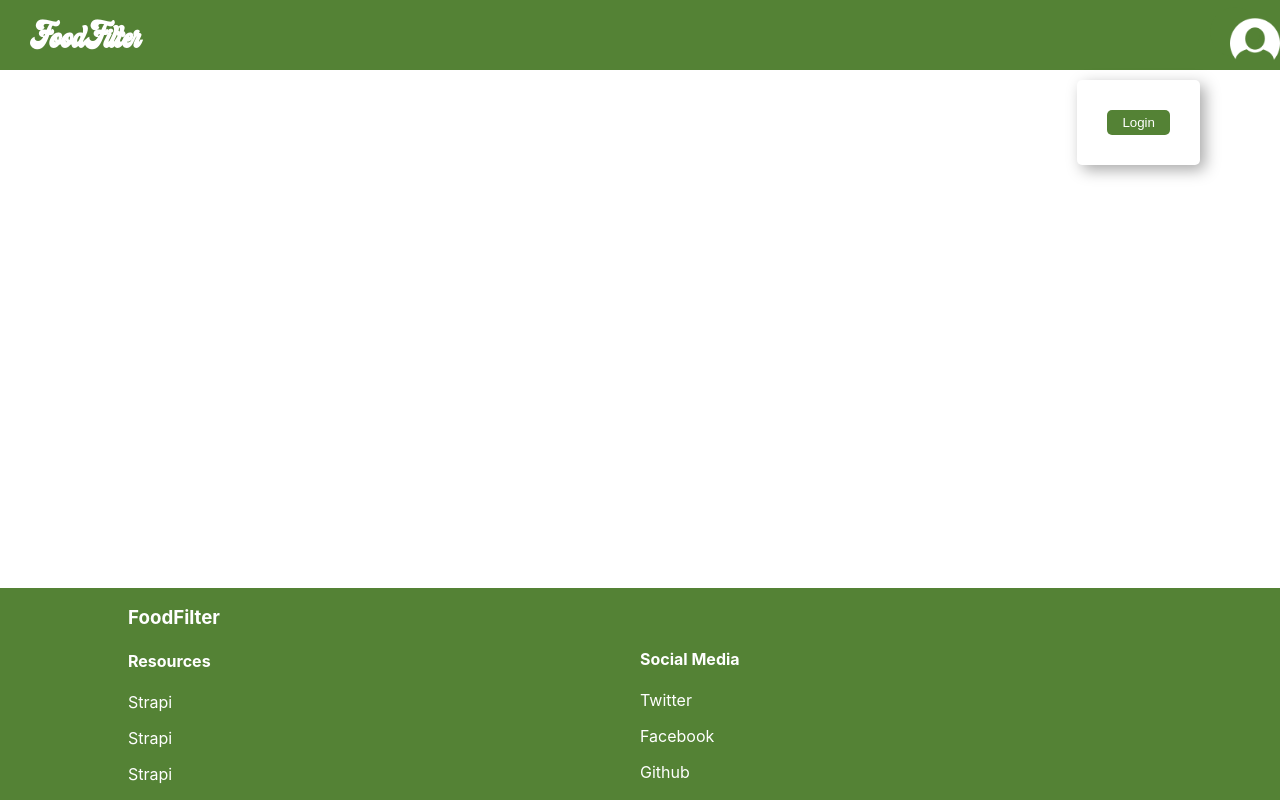
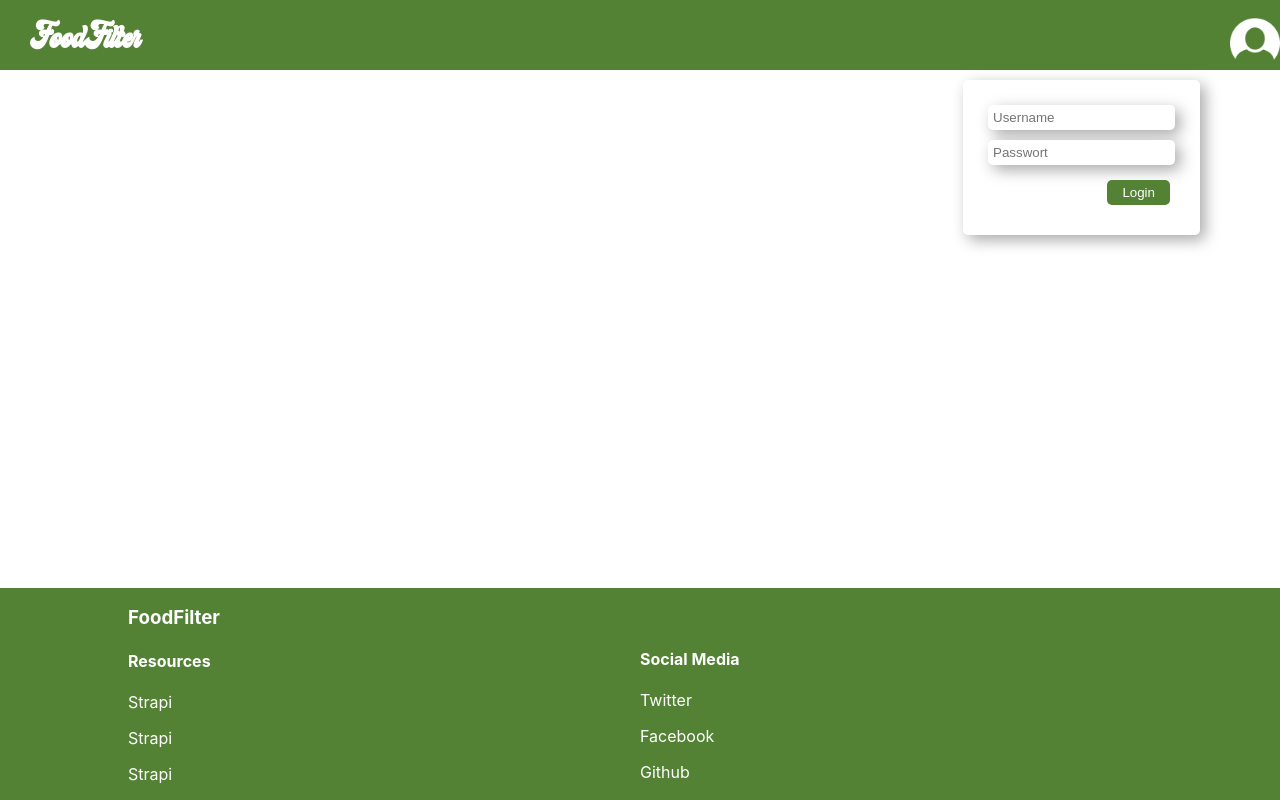
Before and after one commit to lea1210/food-filter, a React (Create React App) app: page / in a window 1280 px wide. Both pictures are taken after a click on the button 1235 px from the left and 32 px from the top of the page. Built offline with nearby package versions, Linux system fonts and the light colour scheme.

Commit message:
added formfiled to loginform

```diff
--- a/public/index.html
+++ b/public/index.html
@@ -24,7 +24,7 @@
       work correctly both with client-side routing and a non-root public URL.
       Learn how to configure a non-root public URL by running `npm run build`.
     -->
-    <title>React App</title>
+    <title>FoodFilter</title>
   </head>
   <body>
     <noscript>You need to enable JavaScript to run this app.</noscript>
--- /dev/null
+++ b/src/components/Form/Form.jsx
@@ -0,0 +1,33 @@
+import React from "react";
+import {
+    FormContextProvider,
+    useForm,
+} from "../../contexts/FormContext/FormContext";
+
+const FormContextWrapper = ({ testID, children, onSubmit }) => {
+    return (
+        <FormContextProvider>
+            <Form onSubmit={onSubmit}>{children}</Form>
+        </FormContextProvider>
+    );
+};
+
+const Form = ({ testID, onSubmit, children }) => {
+    const { validate, formFields } = useForm();
+
+    const submit = (event) => {
+        event.preventDefault();
+        // skip submitting if validation fails
+        if (validate()) {
+            onSubmit(formFields);
+        }
+    };
+
+    return (
+        <form data-testid={testID} onSubmit={submit}>
+            {children}
+        </form>
+    );
+};
+
+export default FormContextWrapper;
--- a/src/components/FormField/FormField.jsx
+++ b/src/components/FormField/FormField.jsx
@@ -0,0 +1,53 @@
+import React, { useEffect } from "react";
+import { Input } from "../Input/Input";
+import { useForm } from "../../contexts/FormContext/FormContext";
+import Styling from "./FormField.module.css";
+
+const FormField = ({
+                       initialValue,
+                       required,
+                       label,
+                       name,
+                       errorMessage,
+                       pattern = /.*/,
+                   }) => {
+    const { setValue, initFormField, formFields } = useForm();
+
+    const formField = formFields[name];
+
+    const validateFormField = (value) => {
+        if (required && !value) return false;
+        return pattern.test(value);
+    };
+
+    useEffect(() => {
+        initFormField({
+            name,
+            validation: (value) => validateFormField(value),
+            errorMessage,
+            initialValue,
+        });
+    }, []);
+
+    return (
+        <div className={Styling.formField}>
+            <Input
+                value={formField?.value}
+                error={formField?.error}
+                onChange={(value) => setValue(name, value)}
+                name={name}
+                placeholder={label}
+            >
+                <>
+                    {label} {required && "*"}
+                </>
+            </Input>
+
+            {formField?.error && (
+                <span data-testid="error" className={Styling.error}>{errorMessage}</span>
+            )}
+        </div>
+    );
+};
+
+export default FormField;
--- a/src/components/FormField/FormField.module.css
+++ b/src/components/FormField/FormField.module.css
@@ -0,0 +1,11 @@
+Input{
+    border-radius: 5px;
+    float: right;
+    box-shadow: 5px 5px 15px 0 rgba(0, 0, 0, 0.34);
+    padding: 5px;
+    margin: 5px;
+    border: 0;
+}
+Input:focus{
+    border-color: #afafaf;
+}
--- a/src/components/Input/Input.jsx
+++ b/src/components/Input/Input.jsx
@@ -0,0 +1,62 @@
+import PropTypes from "prop-types";
+import Styling from "./Input.module.css";
+import { useCallback, useState } from "react";
+
+export const Input = ({
+                          name,
+                          value,
+                          error,
+                          children,
+                          hint,
+                          type,
+                          placeholder,
+                          className,
+                          onChange,
+                      }) => {
+    const [id] = useState(`input-${Math.random().toString(16).slice(2)}`);
+
+    const handleChange = useCallback(
+        (event) => {
+            onChange(event.target.value);
+        },
+        [onChange]
+    );
+
+    return (
+        <div
+            data-testid={`inputField-${name ?? ''}`}
+            className={`${Styling.element} ${className}`}
+        >
+            <span data-testid="hint" className={Styling.hint}>
+        {hint}
+      </span>
+            <input
+                data-testid={`input${name ? '-' + name : ''}`}
+                className={`${Styling.input} ${error ? Styling.error : ""}`}
+                id={id}
+                type={type}
+                onChange={handleChange}
+                value={value}
+                placeholder={placeholder}
+            />
+        </div>
+    );
+};
+
+Input.defaultProps = {
+    children: undefined,
+    error: false,
+    hint: undefined,
+    type: "text",
+    className: undefined,
+    placeholder: undefined,
+};
+
+Input.propTypes = {
+    children: PropTypes.node,
+    hint: PropTypes.string,
+    type: PropTypes.string,
+    className: PropTypes.string,
+    onChange: PropTypes.func.isRequired,
+    placeholder: PropTypes.string,
+};
--- a/src/components/LoginButton/LoginButton.module.css
+++ b/src/components/LoginButton/LoginButton.module.css
@@ -3,7 +3,7 @@
     background: #548235;
     border-radius: 5px;
     padding: 5px 15px 5px 15px;
-    float: bottom;
+    float: right;
     border-style: none;
     font-family: "Arial Nova", sans-serif;
 }
--- a/src/components/LoginForm/LoginForm.jsx
+++ b/src/components/LoginForm/LoginForm.jsx
@@ -1,12 +1,30 @@
-import React, { useContext } from "react";
+import React from "react";
+import Form from "../Form/Form";
+import FormField from "../FormField/FormField";
+import { useLogin } from "../../contexts/LoginContext/LoginContext";
 
-const LoginForm = () => {
-
+const LoginForm = ({onSubmit}) => {
+    const { username, password } = useLogin();
 
     return (
-        <>
+        <Form onSubmit={onSubmit} testID="loginForm">
+            <FormField
+                pattern={/.{2,42}/}
+                errorMessage="Bitte gib deinen Usernamen an"
+                name="username"
+                label="Username"
+                initialValue={username}
+                required
+            />
 
-        </>
+            <FormField
+                pattern={/^.{0,255}$/}
+                errorMessage="Bitte gib dein Passwort an"
+                name="password"
+                label="Passwort"
+                required
+            />
+        </Form>
     );
 };
 
--- /dev/null
+++ b/src/contexts/FormContext/FormContext.jsx
@@ -0,0 +1,49 @@
+import React, { useContext, useState } from "react";
+import { validateFormFields } from "./validation";
+
+export const FormContext = React.createContext(undefined);
+
+export function FormContextProvider({ children }) {
+    const [formFields, setFormFields] = useState({});
+
+    const initFormField = ({
+                               name,
+                               validation = () => true,
+                               errorMessage = "",
+                               initialValue = '',
+                           }) => {
+        setFormFields((prevFormFields) => {
+            prevFormFields[name] = {
+                validation,
+                errorMessage,
+                value: initialValue,
+                error: false,
+            };
+            return { ...prevFormFields };
+        });
+    };
+
+    const setValue = (name, value) =>
+        setFormFields((prevFormFields) => {
+            prevFormFields[name].value = value;
+            return { ...prevFormFields };
+        });
+
+    const validate = () => {
+        const { hasError, formFields: updatedFormFields } = validateFormFields(formFields);
+
+        setFormFields({ ...updatedFormFields });
+
+        return !hasError;
+    };
+
+    return (
+        <FormContext.Provider
+            value={{ initFormField, setValue, validate, formFields }}
+        >
+            {children}
+        </FormContext.Provider>
+    );
+}
+
+export const useForm = () => useContext(FormContext);
--- /dev/null
+++ b/src/contexts/FormContext/validation.js
@@ -0,0 +1,16 @@
+export const validateFormFields = (formFields) => {
+    let hasError = false;
+
+    Object.values(formFields).forEach((field) => {
+        const error = validateFormField(field);
+        if (error) {
+            hasError = true;
+        }
+    });
+    return { hasError, formFields };
+};
+
+export const validateFormField = (field) => {
+    field.error = !field.validation(field.value);
+    return field.error;
+};
```
